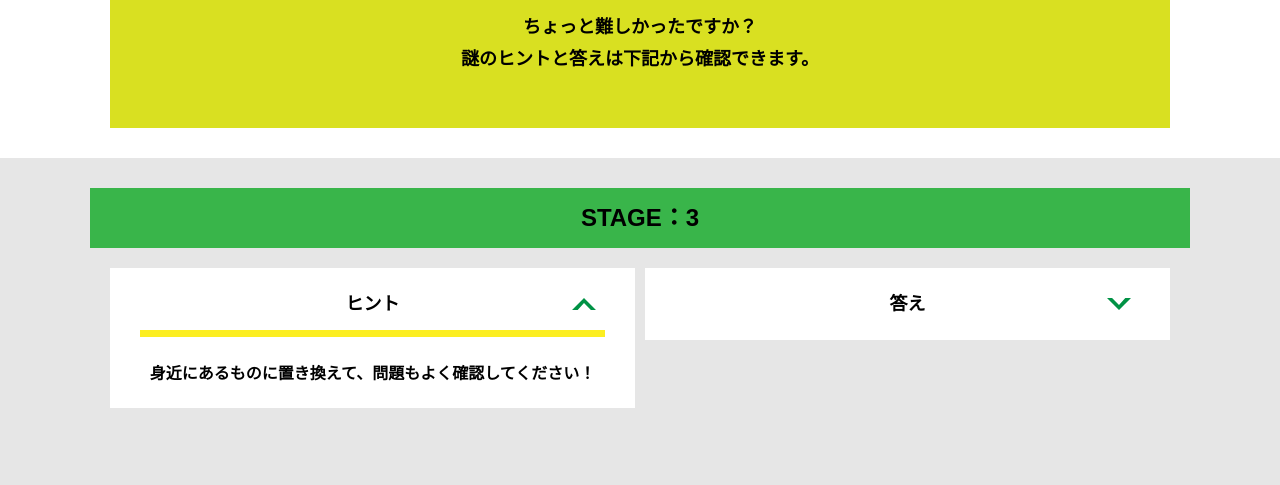
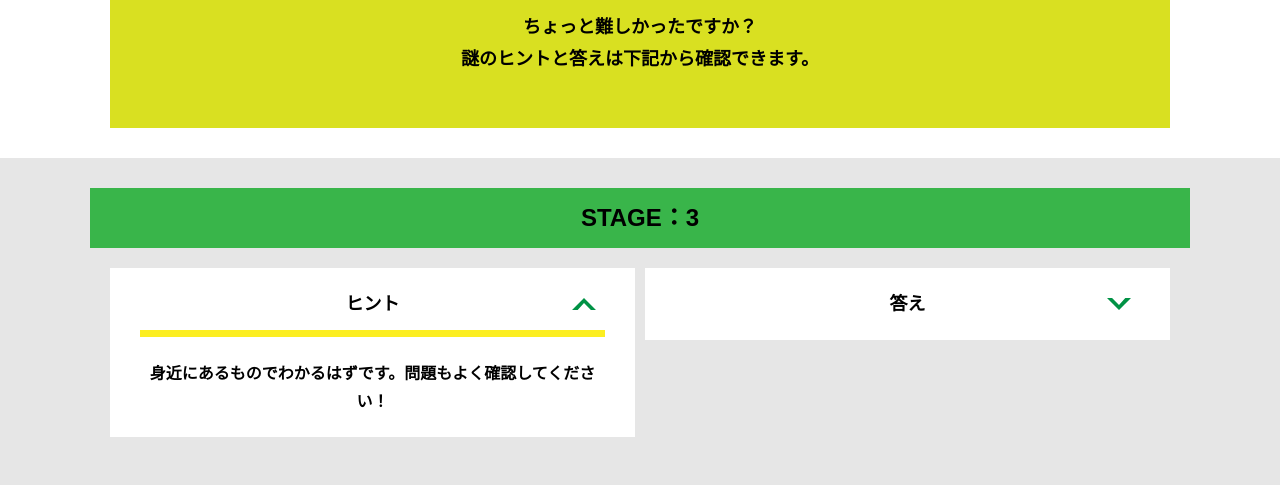
Before and after one commit to Kuwabaramiu/alfa-online-kuwabara, a plain HTML site: page hint3.html in a window 1280 px wide. Both pictures are taken after a click on the element "ヒント". Shown: the part 243-728 px from the top of the page. Drawn offline with nearby package versions, Linux system fonts and the light colour scheme; files that its build step writes are made by us from their sources.

Commit message:
Update hint3.html

```diff
--- a/hint3.html
+++ b/hint3.html
@@ -42,7 +42,7 @@
           <div class="column">
             <div class="card">
               <h3 class="card__title">ヒント<svg class="card__arrow"><use xlink:href="#arrow"></use></svg></h3>
-              <p class="card__content">身近にあるものに置き換えて、問題もよく確認してください！</p>
+              <p class="card__content">身近にあるものでわかるはずです。問題もよく確認してください！</p>
             </div>
 
  <!-- 3-2ヒント追加
```
